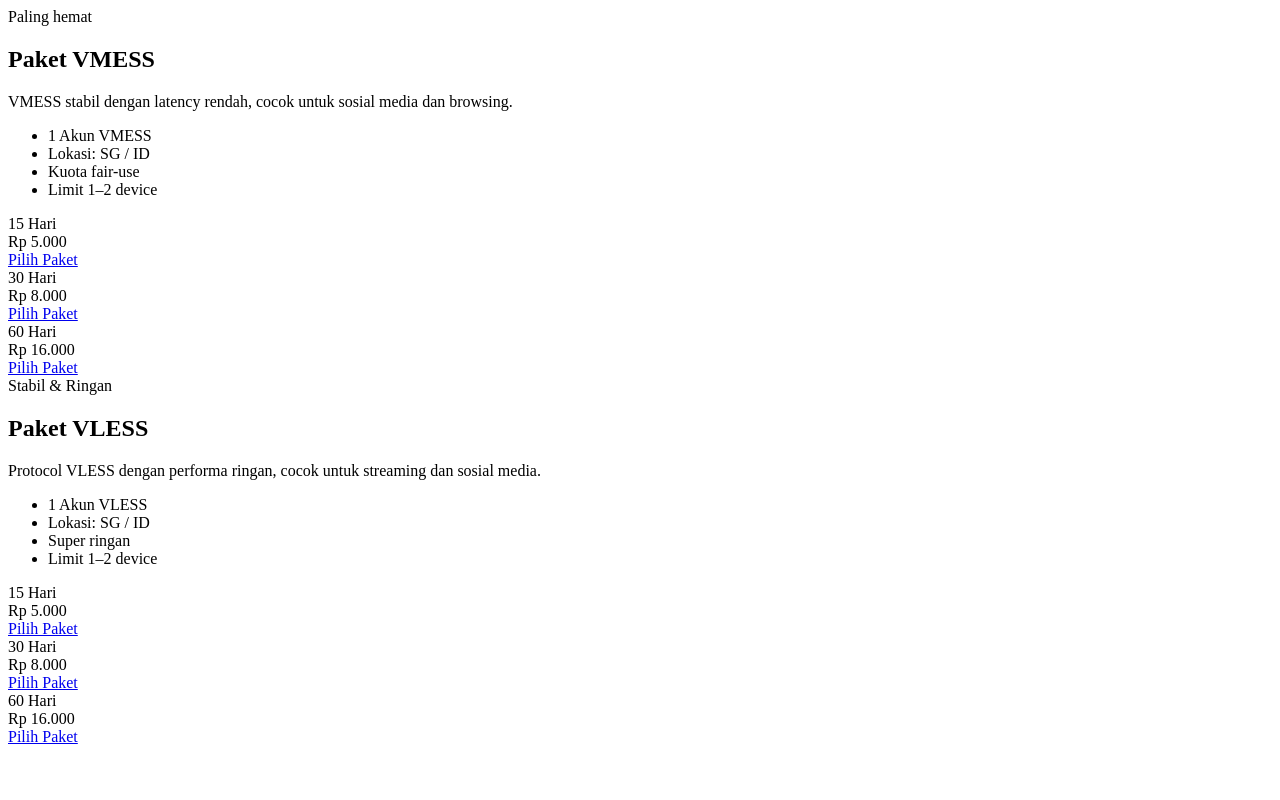
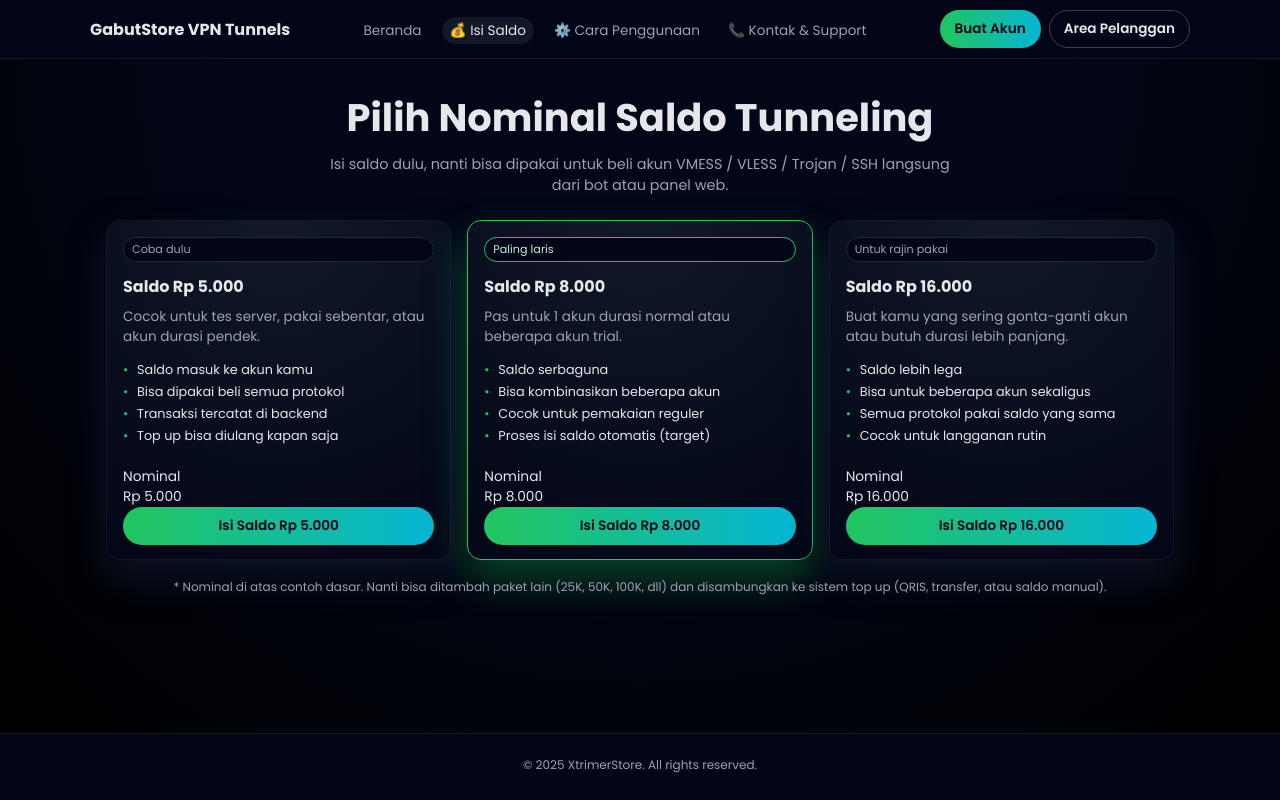
Before and after one commit to Isdar008/ikancue, a plain HTML site: page pricing.html in a window 1280 px wide. Drawn offline with Linux system fonts and the light colour scheme.

Commit message:
Update pricing.html

```diff
--- a/pricing.html
+++ b/pricing.html
@@ -1,68 +1,154 @@
-<!-- Paket VMESS -->
+<!DOCTYPE html>
+<html lang="id">
+<head>
+    <meta charset="UTF-8">
+    <meta name="viewport" content="width=device-width, initial-scale=1.0">
+    <title>Isi Saldo • Xtrimer VPN Tunnels</title>
+
+    <link href="https://fonts.googleapis.com/css2?family=Poppins:wght@400;600;700&display=swap" rel="stylesheet">
+    <link rel="stylesheet" href="style.css">
+</head>
+<body>
+
+<header class="navbar">
+    <div class="container nav-inner">
+        <a href="index.html" class="brand-logo">
+            GabutStore VPN Tunnels
+        </a>
+
+        <nav class="main-nav" id="mainNav">
+            <ul>
+                <li><a href="index.html">Beranda</a></li>
+                <li><a href="pricing.html" class="active">💰 Isi Saldo</a></li>
+                <li><a href="guide.html">⚙️ Cara Penggunaan</a></li>
+                <li><a href="contact.html">📞 Kontak & Support</a></li>
+            </ul>
+        </nav>
+
+        <div class="nav-actions">
+            <a href="order.html" class="btn btn-primary">
+                Buat Akun
+            </a>
+            <a href="login.html" class="btn btn-secondary">
+                Area Pelanggan
+            </a>
+        </div>
+
+        <button class="menu-toggle" id="menuToggle">☰</button>
+    </div>
+</header>
+
+<main class="pricing-page">
+    <div class="container">
+
+        <header class="pricing-header">
+            <h1>Pilih Nominal Saldo Tunneling</h1>
+            <p>
+                Isi saldo dulu, nanti bisa dipakai untuk beli akun
+                VMESS / VLESS / Trojan / SSH langsung dari bot atau panel web.
+            </p>
+        </header>
+
+        <!-- GRID TOP UP SALDO -->
+        <section class="pricing-grid">
+
+            <!-- 5K -->
             <article class="pricing-card">
-    <div class="pricing-label">Paling hemat</div>
-    <h2>Paket VMESS</h2>
+                <div class="pricing-label">Coba dulu</div>
+                <h2>Saldo Rp 5.000</h2>
 
-    <p class="pricing-desc">VMESS stabil dengan latency rendah, cocok untuk sosial media dan browsing.</p>
+                <p class="pricing-desc">
+                    Cocok untuk tes server, pakai sebentar, atau akun durasi pendek.
+                </p>
 
                 <ul class="pricing-features">
-        <li>1 Akun VMESS</li>
-        <li>Lokasi: SG / ID</li>
-        <li>Kuota fair-use</li>
-        <li>Limit 1–2 device</li>
+                    <li>Saldo masuk ke akun kamu</li>
+                    <li>Bisa dipakai beli semua protokol</li>
+                    <li>Transaksi tercatat di backend</li>
+                    <li>Top up bisa diulang kapan saja</li>
                 </ul>
 
                 <div class="price-options">
                     <div class="price-box">
-            <div class="price-top">15 Hari</div>
+                        <div class="price-top">Nominal</div>
                         <div class="price-amount">Rp 5.000</div>
-            <a href="order.html?paket=vmess15" class="btn btn-primary btn-full">Pilih Paket</a>
-        </div>
-
-        <div class="price-box">
-            <div class="price-top">30 Hari</div>
-            <div class="price-amount">Rp 8.000</div>
-            <a href="order.html?paket=vmess30" class="btn btn-primary btn-full">Pilih Paket</a>
-        </div>
-
-        <div class="price-box">
-            <div class="price-top">60 Hari</div>
-            <div class="price-amount">Rp 16.000</div>
-            <a href="order.html?paket=vmess60" class="btn btn-primary btn-full">Pilih Paket</a>
+                        <!-- nanti bisa diarahkan ke halaman top up -->
+                        <a href="topup.html?amount=5000" class="btn btn-primary btn-full">
+                            Isi Saldo Rp 5.000
+                        </a>
                     </div>
                 </div>
             </article>
-<!-- Paket VLESS -->
-<article class="pricing-card">
-    <div class="pricing-label">Stabil & Ringan</div>
-    <h2>Paket VLESS</h2>
 
-    <p class="pricing-desc">Protocol VLESS dengan performa ringan, cocok untuk streaming dan sosial media.</p>
+            <!-- 8K -->
+            <article class="pricing-card pricing-card-highlight">
+                <div class="pricing-label hot">Paling laris</div>
+                <h2>Saldo Rp 8.000</h2>
+
+                <p class="pricing-desc">
+                    Pas untuk 1 akun durasi normal atau beberapa akun trial.
+                </p>
 
                 <ul class="pricing-features">
-        <li>1 Akun VLESS</li>
-        <li>Lokasi: SG / ID</li>
-        <li>Super ringan</li>
-        <li>Limit 1–2 device</li>
+                    <li>Saldo serbaguna</li>
+                    <li>Bisa kombinasikan beberapa akun</li>
+                    <li>Cocok untuk pemakaian reguler</li>
+                    <li>Proses isi saldo otomatis (target)</li>
                 </ul>
 
                 <div class="price-options">
                     <div class="price-box">
-            <div class="price-top">15 Hari</div>
-            <div class="price-amount">Rp 5.000</div>
-            <a href="order.html?paket=vless15" class="btn btn-primary btn-full">Pilih Paket</a>
-        </div>
-
-        <div class="price-box">
-            <div class="price-top">30 Hari</div>
+                        <div class="price-top">Nominal</div>
                         <div class="price-amount">Rp 8.000</div>
-            <a href="order.html?paket=vless30" class="btn btn-primary btn-full">Pilih Paket</a>
-        </div>
-
-        <div class="price-box">
-            <div class="price-top">60 Hari</div>
-            <div class="price-amount">Rp 16.000</div>
-            <a href="order.html?paket=vless60" class="btn btn-primary btn-full">Pilih Paket</a>
+                        <a href="topup.html?amount=8000" class="btn btn-primary btn-full">
+                            Isi Saldo Rp 8.000
+                        </a>
                     </div>
                 </div>
             </article>
+
+            <!-- 16K -->
+            <article class="pricing-card">
+                <div class="pricing-label">Untuk rajin pakai</div>
+                <h2>Saldo Rp 16.000</h2>
+
+                <p class="pricing-desc">
+                    Buat kamu yang sering gonta-ganti akun atau butuh durasi lebih panjang.
+                </p>
+
+                <ul class="pricing-features">
+                    <li>Saldo lebih lega</li>
+                    <li>Bisa untuk beberapa akun sekaligus</li>
+                    <li>Semua protokol pakai saldo yang sama</li>
+                    <li>Cocok untuk langganan rutin</li>
+                </ul>
+
+                <div class="price-options">
+                    <div class="price-box">
+                        <div class="price-top">Nominal</div>
+                        <div class="price-amount">Rp 16.000</div>
+                        <a href="topup.html?amount=16000" class="btn btn-primary btn-full">
+                            Isi Saldo Rp 16.000
+                        </a>
+                    </div>
+                </div>
+            </article>
+
+        </section>
+
+        <p class="pricing-note">
+            * Nominal di atas contoh dasar. Nanti bisa ditambah paket lain (25K, 50K, 100K, dll)
+            dan disambungkan ke sistem top up (QRIS, transfer, atau saldo manual).
+        </p>
+    </div>
+</main>
+
+<footer>
+    <div class="container">
+        <p>&copy; 2025 XtrimerStore. All rights reserved.</p>
+    </div>
+</footer>
+
+<script src="script.js"></script>
+</body>
+    </html>
```
Lines whose indentation alone changed are shown as unchanged.
